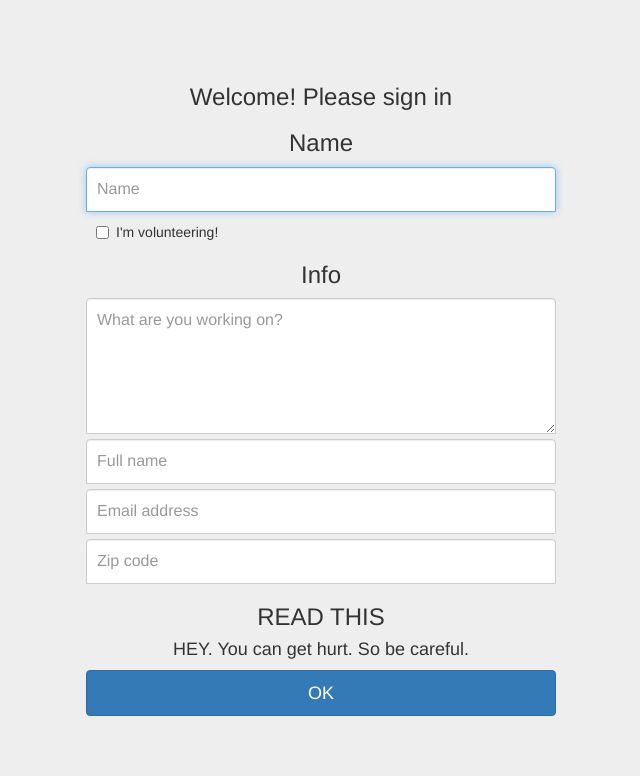
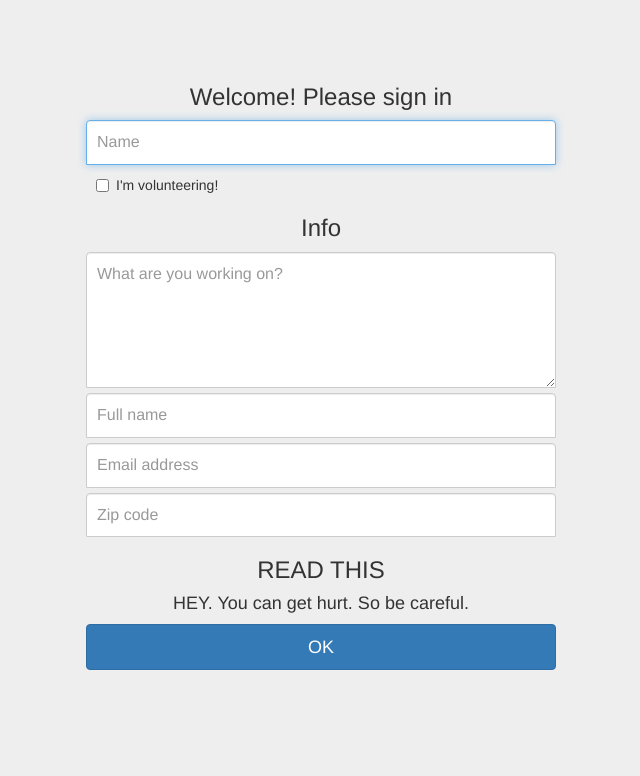
Before and after one commit to soapyking/sopo-kiosk, a Flask app: page /signin in a window 1280 px wide. Shown: the part 51-827 px from the top of the page, without its empty margins (319-959 px from the left). After the commit the page ends 721 px from the top, so only its background shows below. Run offline with Flask 2, Linux system fonts and the light colour scheme; parts of the project's set-up code (start-up, migrations or seed data) failed here and were passed over; some libraries are stand-ins or nearby versions.

Commit message:
Remove superfluousnessness header in signin.html

```diff
--- a/kiosk/kiosk/templates/signin.html
+++ b/kiosk/kiosk/templates/signin.html
@@ -11,9 +11,8 @@
   {% block content %}
 		<div class="container">
 			<form id="signinform" action="/signin" class="form-signin" role="form" method="post">
-				<h3 class="form-signin-heading">Welcome! Please sign in</h3>
 				<div id="steptualized">
-  				<h3 class="form-signin-heading">Name</h3>
+					<h3 class="form-signin-heading">Welcome! Please sign in</h3>
 						<!-- <input type="tel" class="form-control" placeholder="Phone #" name="tel" autofocus required> -->
 						<input type="text" class="form-control" name="uname" placeholder="Name" autofocus required />
 						<div class="checkbox" style="text-align:left; margin-left:10px">
```
